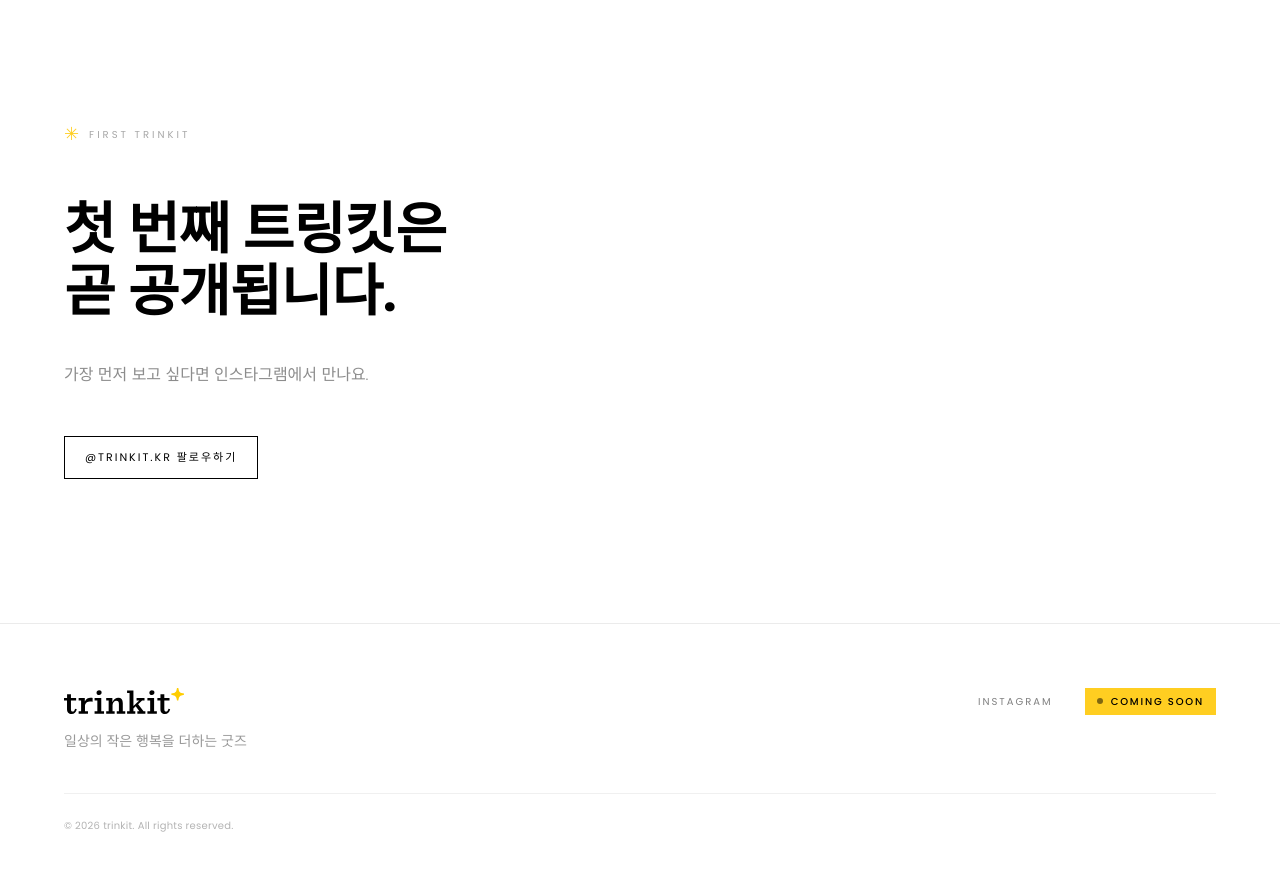
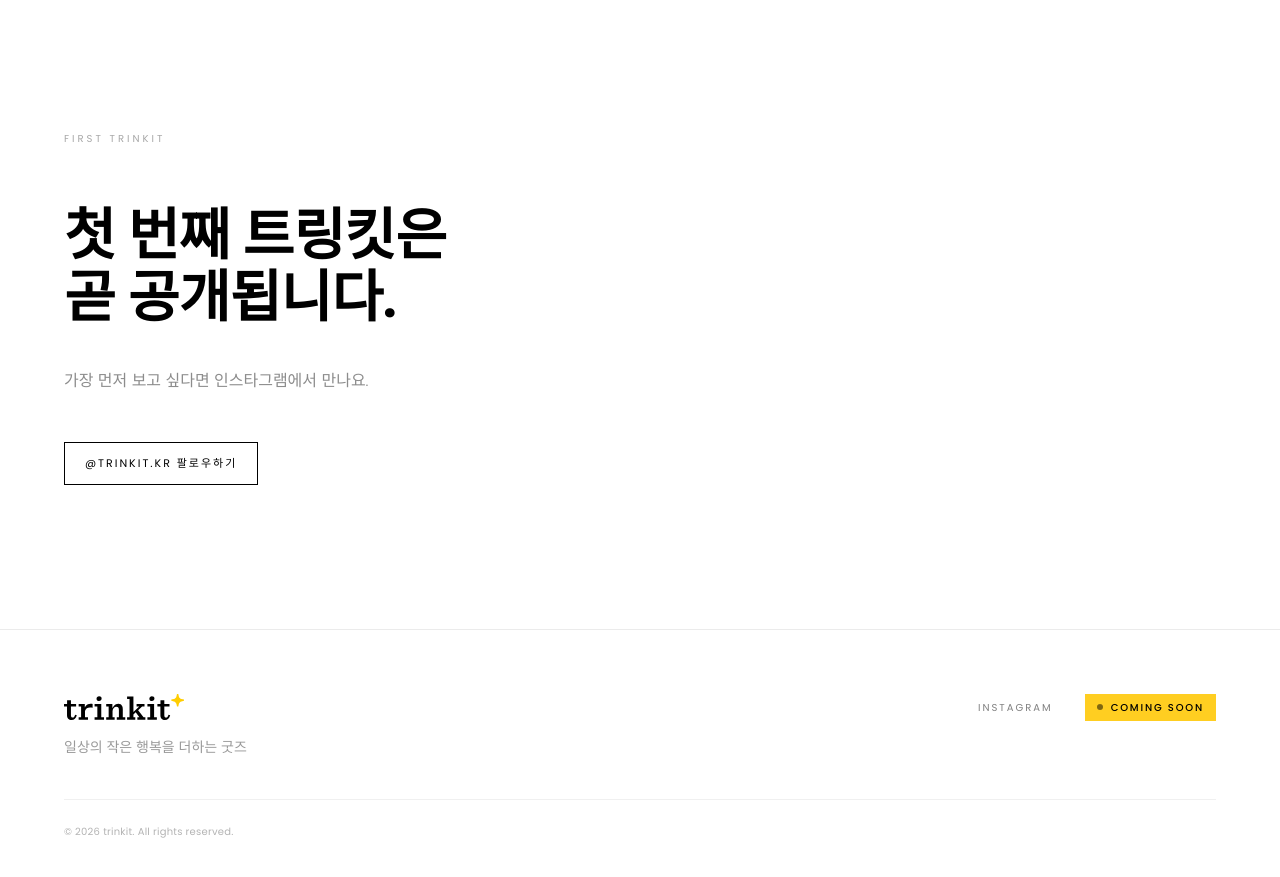
Before and after one commit to 103sjy-maker/trinkit, a Next.js app: page / in a window 1280 px wide. Shown: the part 820-1697 px from the top of the page. Built offline with nearby package versions, Linux system fonts and the light colour scheme; a web font is replaced by a local one.

Commit message:
remove emoji star from coming soon label

```diff
--- a/components/ComingSoon.tsx
+++ b/components/ComingSoon.tsx
@@ -15,9 +15,8 @@
         transition={{ duration: 0.65, ease: [0.22, 1, 0.36, 1] }}
       >
 
-        {/* Star accent + label */}
-        <div className="flex items-center gap-2.5 mb-10 md:mb-14">
-          <span className="text-yellow text-lg leading-none select-none" aria-hidden="true">✳</span>
+        {/* Label */}
+        <div className="mb-10 md:mb-14">
           <span className="font-sans text-[10px] tracking-[0.3em] uppercase text-black/35">
             First Trinkit
           </span>
```
